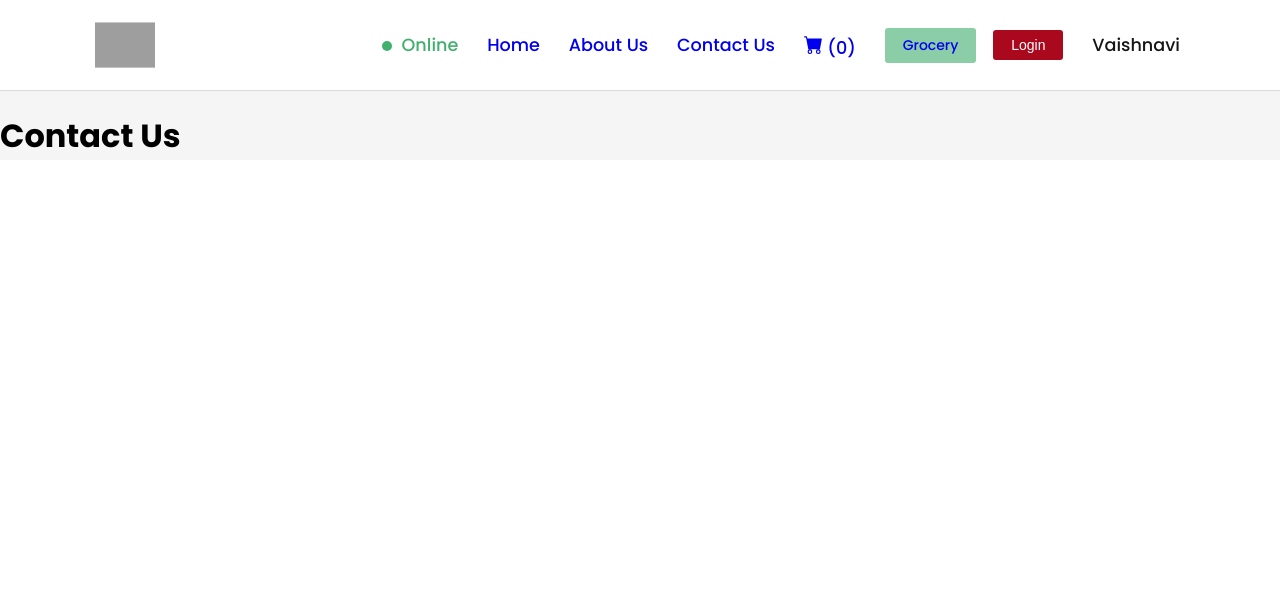
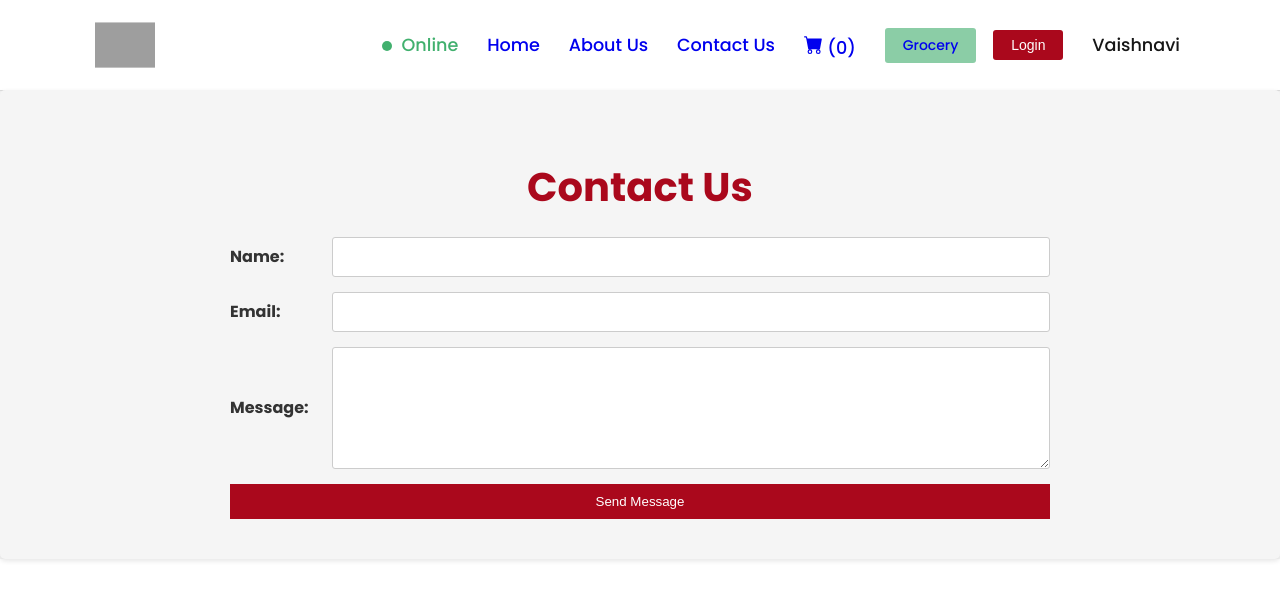
Before and after one commit to vaishnavishelke2021/NAMASTE-REACT-COURSE, a React (Create React App) app: page /contact in a window 1280 px wide. Shown: the top 600 px of the page. Built offline with nearby package versions, Linux system fonts and the light colour scheme; grey boxes are pictures that could not be loaded.

Commit message:
updated contact us page

```diff
--- a/src/Components/Body.css
+++ b/src/Components/Body.css
@@ -1,70 +1,96 @@
-.bodyContainer{
-    padding:40px 230px;
+/* body.css */
+
+.bodyContainer {
+    padding: 40px calc(20% + 2rem); /* Responsive padding based on viewport width */
+    margin: 0 auto; /* Center the container horizontally */
+    max-width: 1600px; /* Set a maximum width for larger screens */
+    background-color: #fff;
+    border-radius: 5px;
+    box-shadow: 0 2px 5px rgba(0, 0, 0, 0.1); /* Subtle box-shadow */
   }
 
-
-.resCardContainer{
-    display: flex;
-    gap: 1rem;
-    /* justify-content: space-between; */
-    flex-wrap: wrap;
-    margin-top: 10px;
+  .topHeading {
+    font-size: 1.5rem; /* Adjust font size for responsiveness */
+    margin-top: 20px;
+    margin-bottom: 10px;
   }
 
-.topHeading{
-    font-size: 21px;
-    margin-top: 30px;
-    margin-left: 10px;
-}
-
-.filterInfo{
+  .filterInfo {
     display: flex;
     align-items: center;
     gap: 1.5rem;
-    margin-bottom: -25px;
+    flex-wrap: wrap; /* Wrap items on smaller screens */
   }
 
-.filterBtn{
+  .filterBtn {
     height: fit-content;
-    background: #aa081c;
-    margin-top: 10px;
+    background-color: #aa081c;
     padding: 8px 15px;
     border-radius: 3px;
     color: #fff;
     border: none;
     outline: none;
     font-size: 14px;
+    cursor: pointer; /* Indicate clickable button */
+    transition: background-color 0.2s ease; /* Smooth hover effect */
   }
 
-.filterBtn:hover{
-    background: #e12e43;
-    cursor: pointer;
+  .filterBtn:hover {
+    background-color: #e12e43;
   }
 
-.offlineMsg{
+  .offlineMsg {
     display: flex;
     justify-content: center;
     align-items: center;
     padding: 40vh;
     background-color: #e12e43;
     color: whitesmoke;
+    font-size: 1.8rem; /* Adjust font size for readability */
   }
 
-.userNameInpContext{
-    margin-left: -1rem;
+  .userNameInpContext {
     display: flex;
     align-items: center;
-    justify-content: center;
-    margin-top: 10px;
+    justify-content: flex-start; /* Align to the left */
+    width: 100%; /* Take full width on smaller screens */
   }
 
-.userNameInpContext label{
+  .userNameInpContext label {
     margin-right: 10px;
   }
 
-.userNameInpContext input{
+  .userNameInpContext input {
     padding: 7px;
     border-radius: 4px;
     border: 1px solid #ccc;
     box-shadow: 0px 0px 10px 0px rgba(0, 0, 0, 0.041);
+    width: 100%; /* Make input full-width on smaller screens */
   }
+
+  .resCardContainer {
+    display: flex;
+    /* justify-content: space-between; */
+    flex-wrap: wrap; /* Wrap cards on smaller screens */
+    gap: 1rem; /* Spacing between cards */
+  }
+
+  /* Media queries for responsive adjustments */
+  @media (max-width: 768px) {
+    .bodyContainer {
+      padding: 20px;
+    }
+
+    .filterInfo {
+      flex-direction: column; /* Stack items on top of each other */
+      align-items: flex-start; /* Align to the left */
+    }
+
+    .topHeading {
+      margin-top: 10px;
+    }
+
+    .userNameInpContext {
+      margin-top: 15px;
+    }
+  }
--- a/src/Components/Contact.css
+++ b/src/Components/Contact.css
@@ -0,0 +1,67 @@
+
+.contactContainer {
+    padding: 40px 230px;
+    background-color: #f5f5f5;
+    border-radius: 5px;
+    box-shadow: 0 2px 5px rgba(0, 0, 0, 0.1);
+  }
+
+  .contactHeader {
+    color: #aa081c;
+    font-size: 2.5rem;
+    margin-bottom: 20px;
+    text-align: center;
+  }
+
+  .contactForm {
+    display: flex;
+    flex-direction: column;
+    gap: 15px;
+  }
+
+  .formGroup {
+    display: flex;
+    align-items: center;
+  }
+
+  .formLabel {
+    width: 120px;
+    color: #333;
+    font-weight: bold;
+  }
+
+  .formInput,
+  .formTextArea {
+    padding: 10px;
+    border: 1px solid #ccc;
+    border-radius: 3px;
+    font-size: 16px;
+    width: 100%;
+  }
+
+  .formTextArea {
+    min-height: 100px;
+  }
+
+  .submitButton {
+    background-color: #aa081c;
+    color: #fff;
+    padding: 10px 20px;
+    border: none;
+    cursor: pointer;
+    transition: background-color 0.2s ease;
+  }
+
+  .submitButton:hover {
+    background-color: #e12e43;
+  }
+
+  @media (max-width: 768px) {
+    .contactContainer {
+      padding: 20px;
+    }
+
+    .formLabel {
+      width: auto;
+    }
+  }
--- a/src/Components/Contact.js
+++ b/src/Components/Contact.js
@@ -1,9 +1,79 @@
-const Contact = ()=>{
-    return (
-        <div>
-            <h1>Contact Us</h1>
+import React, { useState } from 'react';
+import './Contact.css';
+
+const Contact = () => {
+  const [name, setName] = useState('');
+  const [email, setEmail] = useState('');
+  const [message, setMessage] = useState('');
+  const [isSubmitted, setIsSubmitted] = useState(false);
+
+  const handleSubmit = (event) => {
+    event.preventDefault();
+    setIsSubmitted(true);
+    setTimeout(() => {
+      setIsSubmitted(false);
+      setName('');
+      setEmail('');
+      setMessage('');
+    }, 3000);
+  };
+
+  return (
+    <div className="contactContainer">
+      <h1 className="contactHeader">Contact Us</h1>
+      <form onSubmit={handleSubmit} className="contactForm">
+        <div className="formGroup">
+          <label htmlFor="name" className="formLabel">
+            Name:
+          </label>
+          <input
+            type="text"
+            id="name"
+            name="name"
+            className="formInput"
+            value={name}
+            onChange={(e) => setName(e.target.value)}
+            required
+          />
         </div>
-    )
-}
+        <div className="formGroup">
+          <label htmlFor="email" className="formLabel">
+            Email:
+          </label>
+          <input
+            type="email"
+            id="email"
+            name="email"
+            className="formInput"
+            value={email}
+            onChange={(e) => setEmail(e.target.value)}
+            required
+          />
+        </div>
+        <div className="formGroup">
+          <label htmlFor="message" className="formLabel">
+            Message:
+          </label>
+          <textarea
+            id="message"
+            name="message"
+            className="formTextArea"
+            value={message}
+            onChange={(e) => setMessage(e.target.value)}
+            required
+          />
+        </div>
+        <button type="submit" className="submitButton">
+          {isSubmitted ? 'Submitting...' : 'Send Message'}
+        </button>
+      </form>
+      {isSubmitted && (
+        <p className="submissionMessage">
+          Thank you for your message! We'll get back to you soon.
+        </p>
+      )}
+    </div>
+  );
+};
 
 export default Contact;
```
Also changed, not shown: 1 other file (tests, documents, lock files or other folders). Lines whose indentation alone changed are shown as unchanged.
